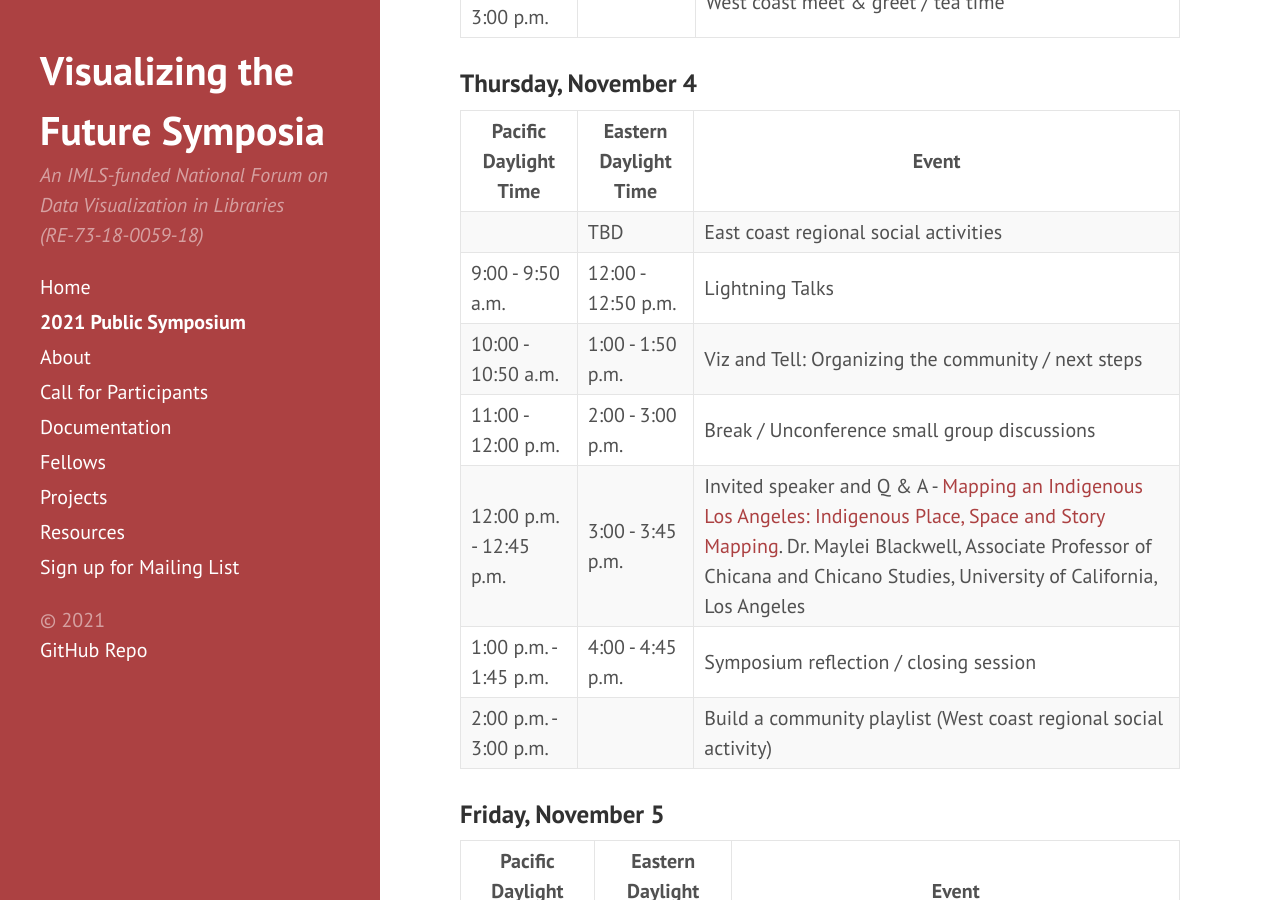
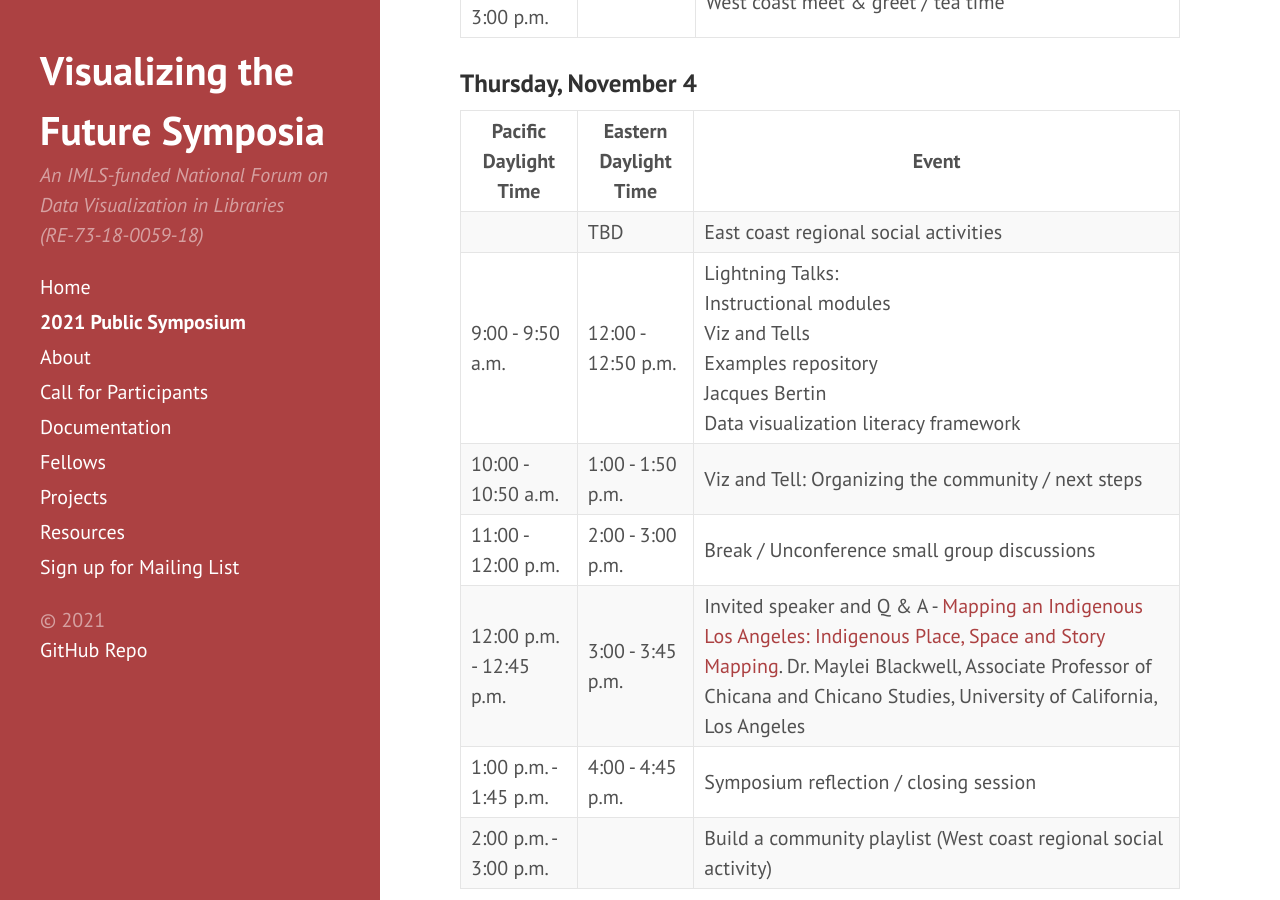
Before and after one commit to visualizingthefuture/visualizingthefuture.github.io, a Jekyll site: the page built from symposium.md, in a window 1280 px wide and 900 px high, scrolled down 1648 px. Built offline with Jekyll 4.4.1, drawn with Linux system fonts in a browser that asks for light colours.

Commit message:
adding lightning talk order

```diff
--- a/symposium.md
+++ b/symposium.md
@@ -40,7 +40,7 @@ We encourage you to join us on the [VTF Slack space](https://vizandtell.slack.co
 | Pacific Daylight Time | Eastern Daylight Time | Event |
 | ----- | ----- | ----- |
 |  | TBD | East coast regional social activities |
-| 9:00 - 9:50 a.m. | 12:00 - 12:50 p.m. | Lightning Talks |
+| 9:00 - 9:50 a.m. | 12:00 - 12:50 p.m. | Lightning Talks:<br />Instructional modules<br />Viz and Tells<br />Examples repository<br />Jacques Bertin<br />Data visualization literacy framework|
 | 10:00 - 10:50 a.m. | 1:00 - 1:50 p.m. | Viz and Tell: Organizing the community / next steps |
 | 11:00 - 12:00 p.m. | 2:00 - 3:00 p.m. | Break / Unconference small group discussions |
 | 12:00 p.m. - 12:45 p.m. | 3:00 - 3:45 p.m. | Invited speaker and Q & A - [Mapping an Indigenous Los Angeles: Indigenous Place, Space and Story Mapping](speaker). Dr. Maylei Blackwell, Associate Professor of Chicana and Chicano Studies, University of California, Los Angeles |
```
